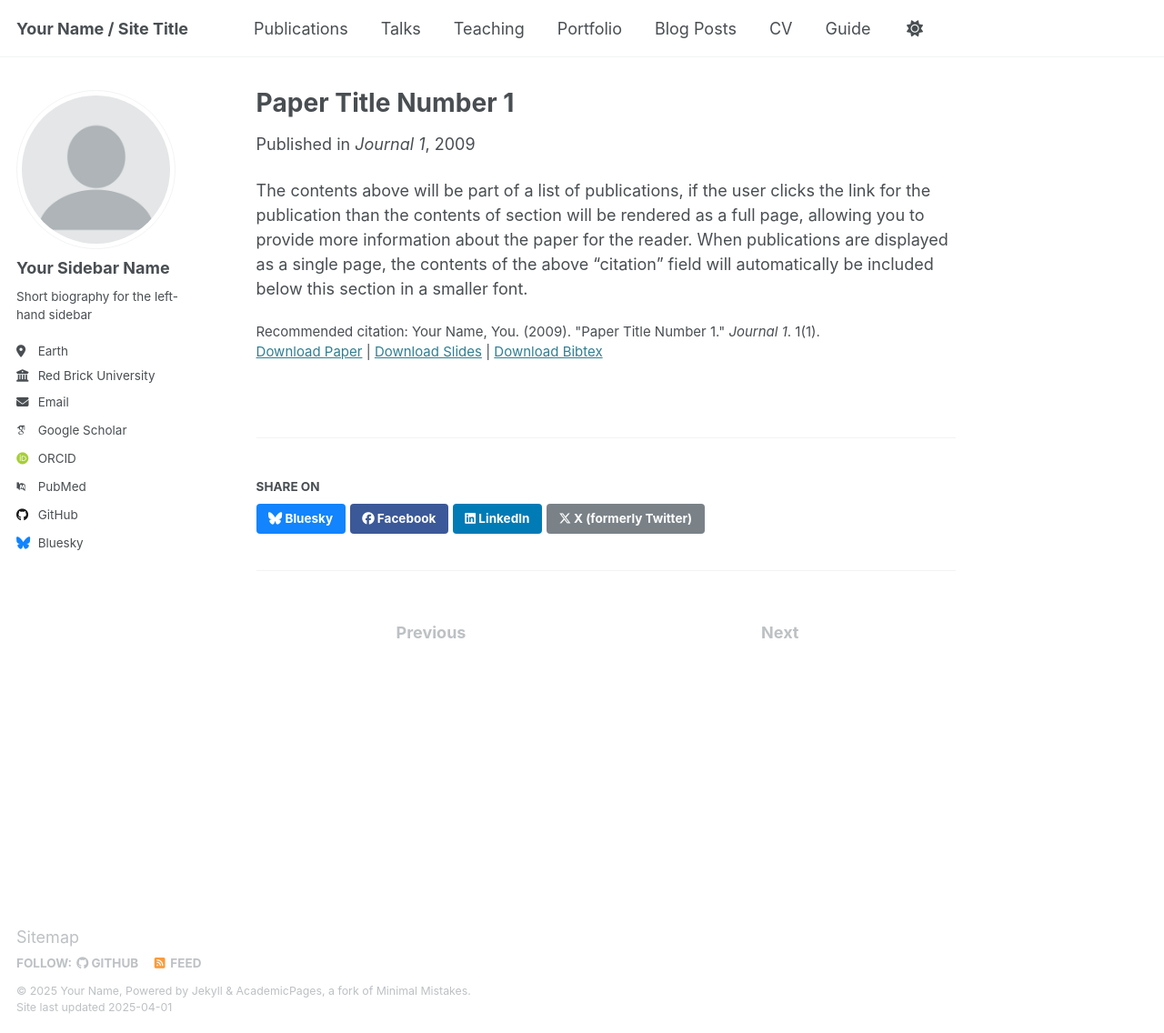
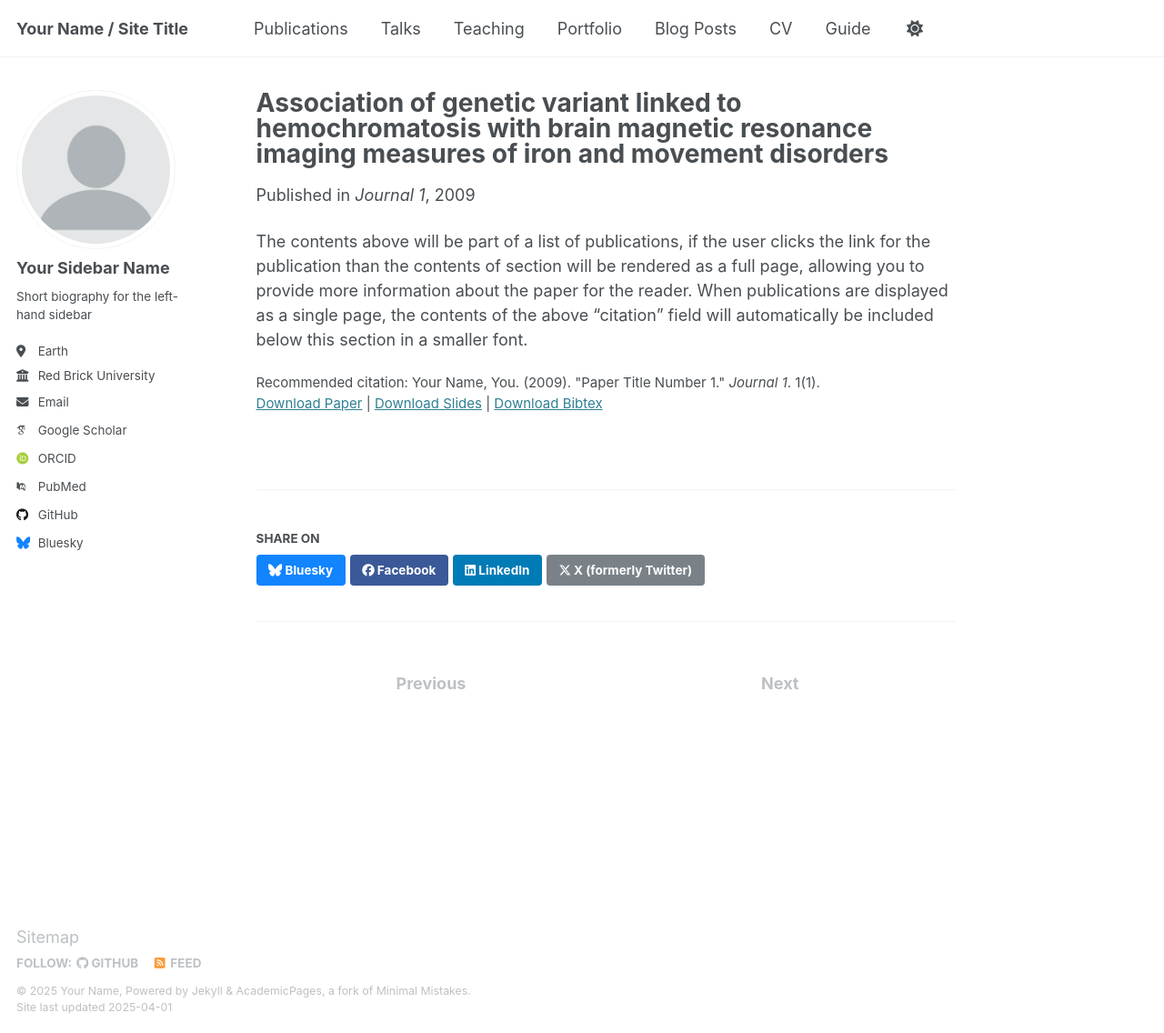
Before and after one commit to j0n-a/j0n-a.github.io, a Jekyll site: the page built from _publications/2009-10-01-paper-title-number-1.md, in a window 1280 px wide and 1136 px high. Shown: the whole window at 91% size. Built offline with Jekyll 4.4.1, drawn with Linux system fonts in a browser that asks for light colours; some web fonts are replaced.

Commit message:
Update 2009-10-01-paper-title-number-1.md

```diff
--- a/_publications/2009-10-01-paper-title-number-1.md
+++ b/_publications/2009-10-01-paper-title-number-1.md
@@ -1,5 +1,5 @@
 ---
-title: "Paper Title Number 1"
+title: "Association of genetic variant linked to hemochromatosis with brain magnetic resonance imaging measures of iron and movement disorders"
 collection: publications
 category: manuscripts
 permalink: /publication/2009-10-01-paper-title-number-1
```
